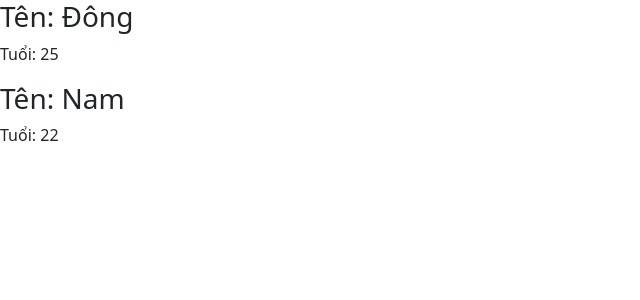
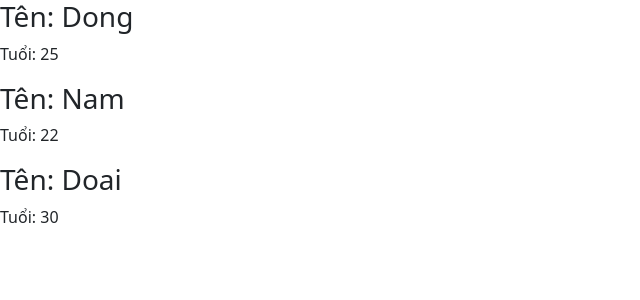
Before and after one commit to NguyenThienDong/angular4, an Angular app: page / in a window 1280 px wide. Shown: the top 300 px of the page, without its empty margins (0-640 px from the left). Built offline with nearby package versions, Linux system fonts and the light colour scheme.

Commit message:
bai 25: ngFor ket hop voi @Input

```diff
--- a/src/app/app.component.html
+++ b/src/app/app.component.html
@@ -1,2 +1 @@
-<app-person name="Đông" age="25"></app-person>
-<app-person name="Nam" age="22"></app-person>
+<app-list-person></app-list-person>
--- a/src/app/app.module.ts
+++ b/src/app/app.module.ts
@@ -10,6 +10,7 @@
 import { StructComponent } from './struct/struct.component';
 import { WordsComponent } from './words/words.component';
 import { PersonComponent } from './person/person.component';
+import { ListPersonComponent } from './list-person/list-person.component';
 
 @NgModule({
   declarations: [
@@ -20,6 +21,7 @@
     StructComponent,
     WordsComponent,
     PersonComponent,
+    ListPersonComponent,
   ],
   imports: [
     BrowserModule,
--- /dev/null
+++ b/src/app/list-person/list-person.component.html
@@ -0,0 +1,3 @@
+<ng-container *ngFor="let person of arrPeople">
+<app-person [name]="person.name" [age]="person.age"></app-person>
+</ng-container>
--- /dev/null
+++ b/src/app/list-person/list-person.component.ts
@@ -0,0 +1,14 @@
+import { Component } from '@angular/core';
+
+@Component({
+  selector: 'app-list-person',
+  templateUrl: './list-person.component.html',
+  styleUrls: ['./list-person.component.css']
+})
+export class ListPersonComponent {
+  arrPeople = [
+    {name: 'Dong', age: 25},
+    {name: 'Nam', age: 22},
+    {name: 'Doai', age: 30}
+  ]
+}
```
Also changed, not shown: src/app/list-person/list-person.component.css (added), 1 other file (tests, documents, lock files or other folders).
